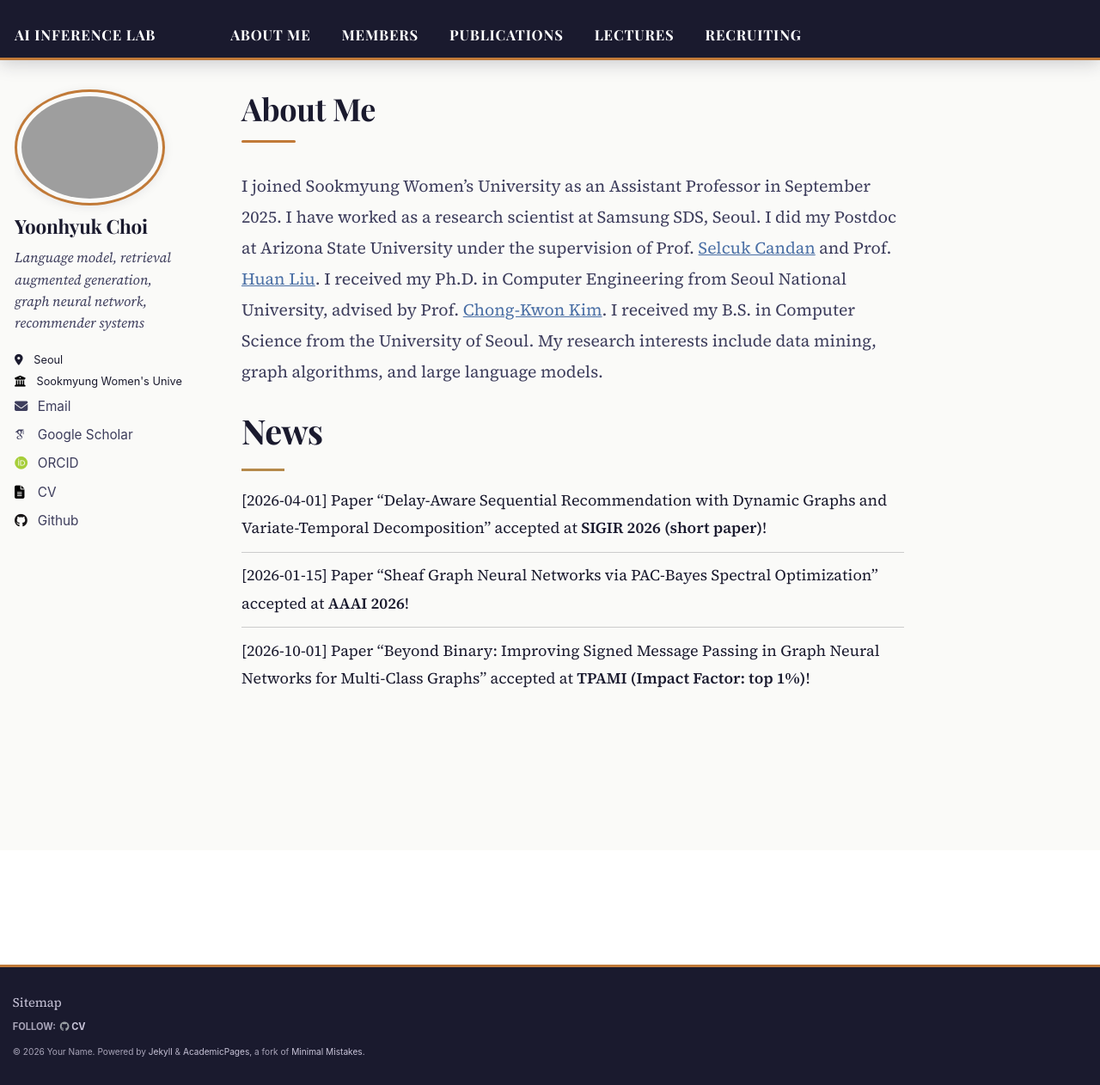
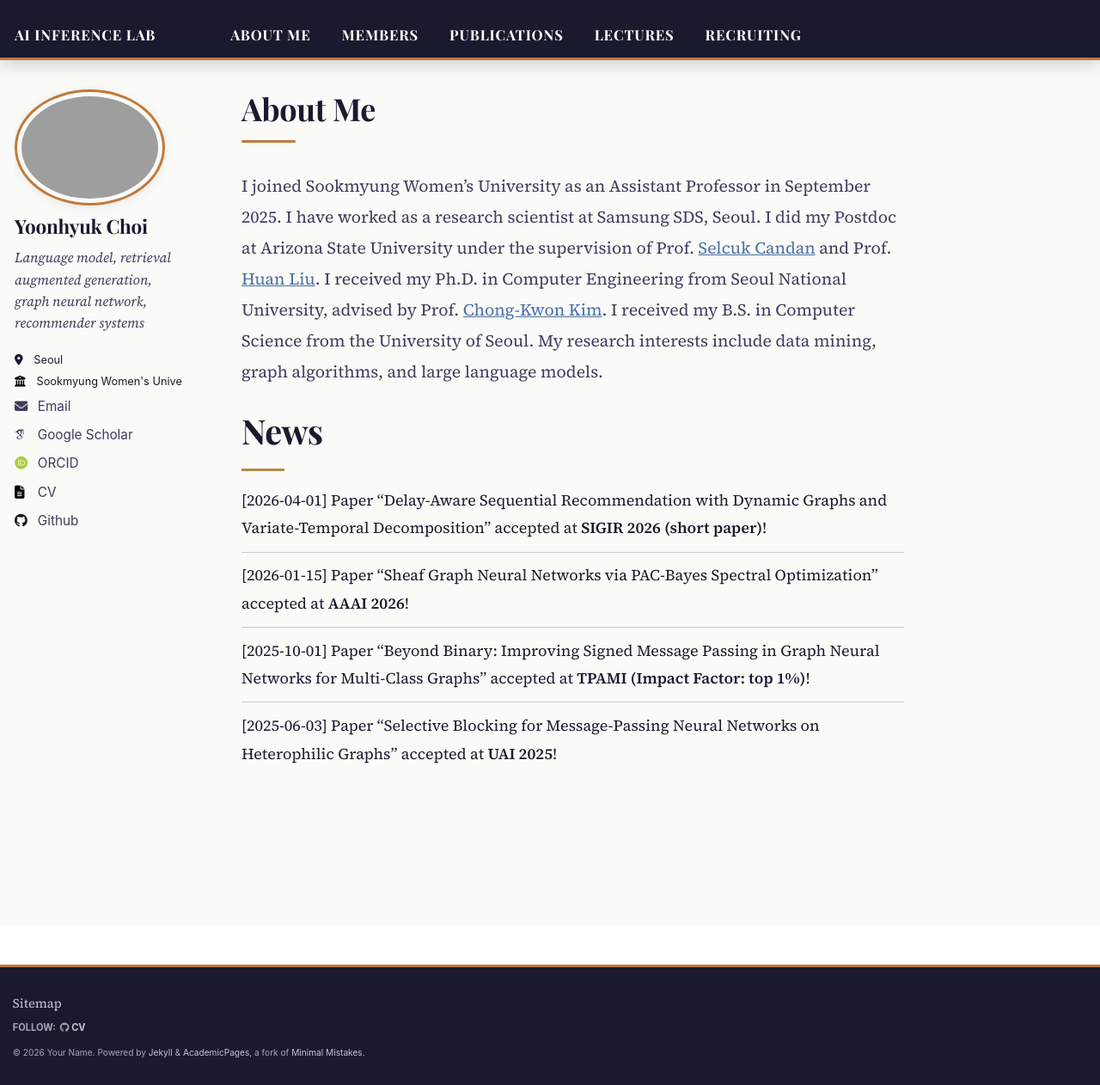
Before and after one commit to ChoiYoonHyuk/ChoiYoonHyuk.github.io, a Jekyll site: the page built from _pages/about.md, in a window 1280 px wide and 1262 px high. Shown: the whole window at 86% size. Built offline with Jekyll 4.4.1, drawn with Linux system fonts in a browser that asks for light colours; some web fonts are replaced.

Commit message:
Update news.yml

```diff
--- a/_data/news.yml
+++ b/_data/news.yml
@@ -4,5 +4,8 @@
 - date: "2026-01-15"
   text: "Paper \"Sheaf Graph Neural Networks via PAC-Bayes Spectral Optimization\" accepted at **AAAI 2026**!"
 
-- date: "2026-10-01"
+- date: "2025-10-01"
   text: "Paper \"Beyond Binary: Improving Signed Message Passing in Graph Neural Networks for Multi-Class Graphs\" accepted at **TPAMI (Impact Factor: top 1%)**!"
+
+- date: "2025-06-03"
+  text: "Paper \"Selective Blocking for Message-Passing Neural Networks on Heterophilic Graphs\" accepted at **UAI 2025**!"
```
